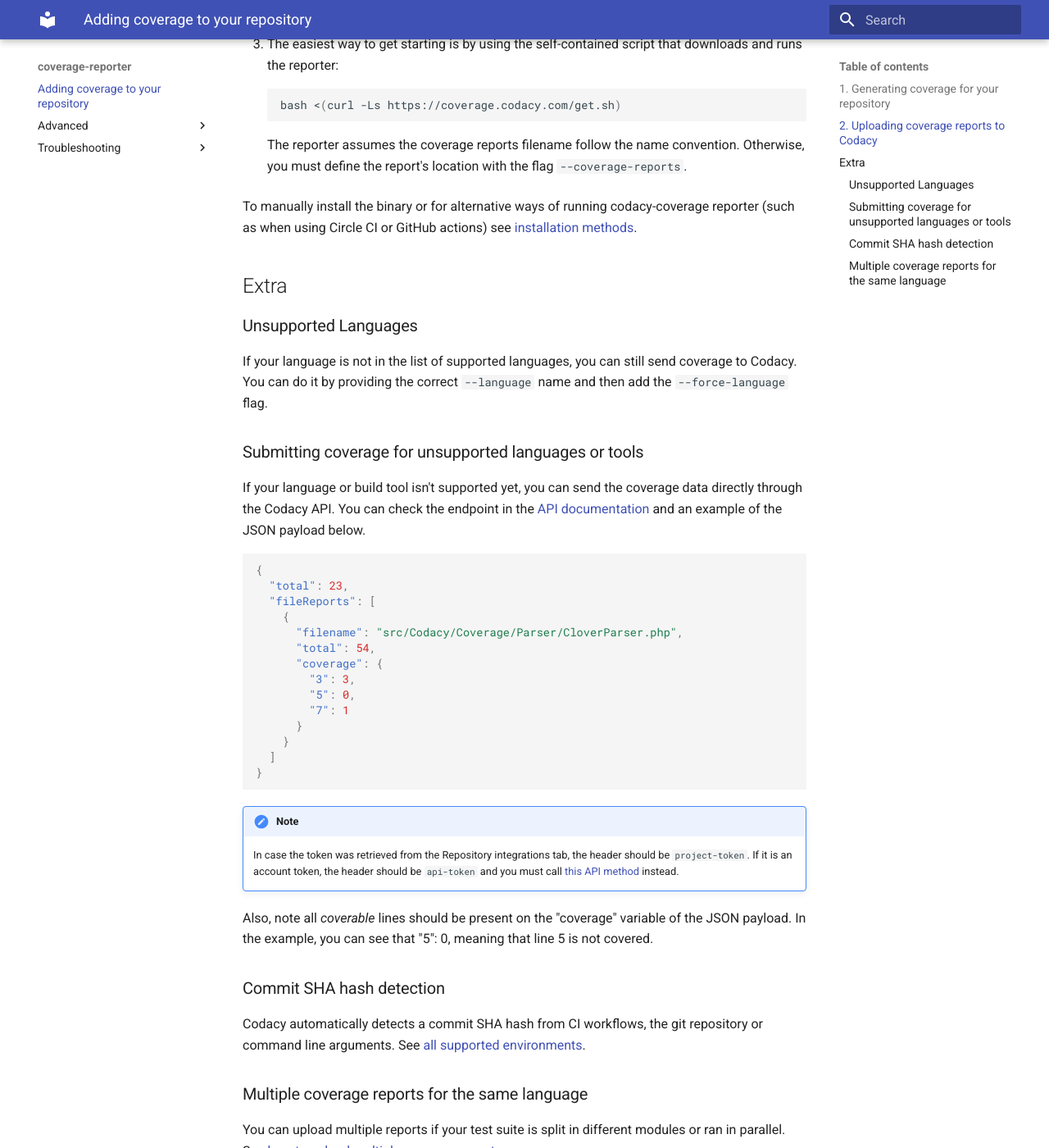
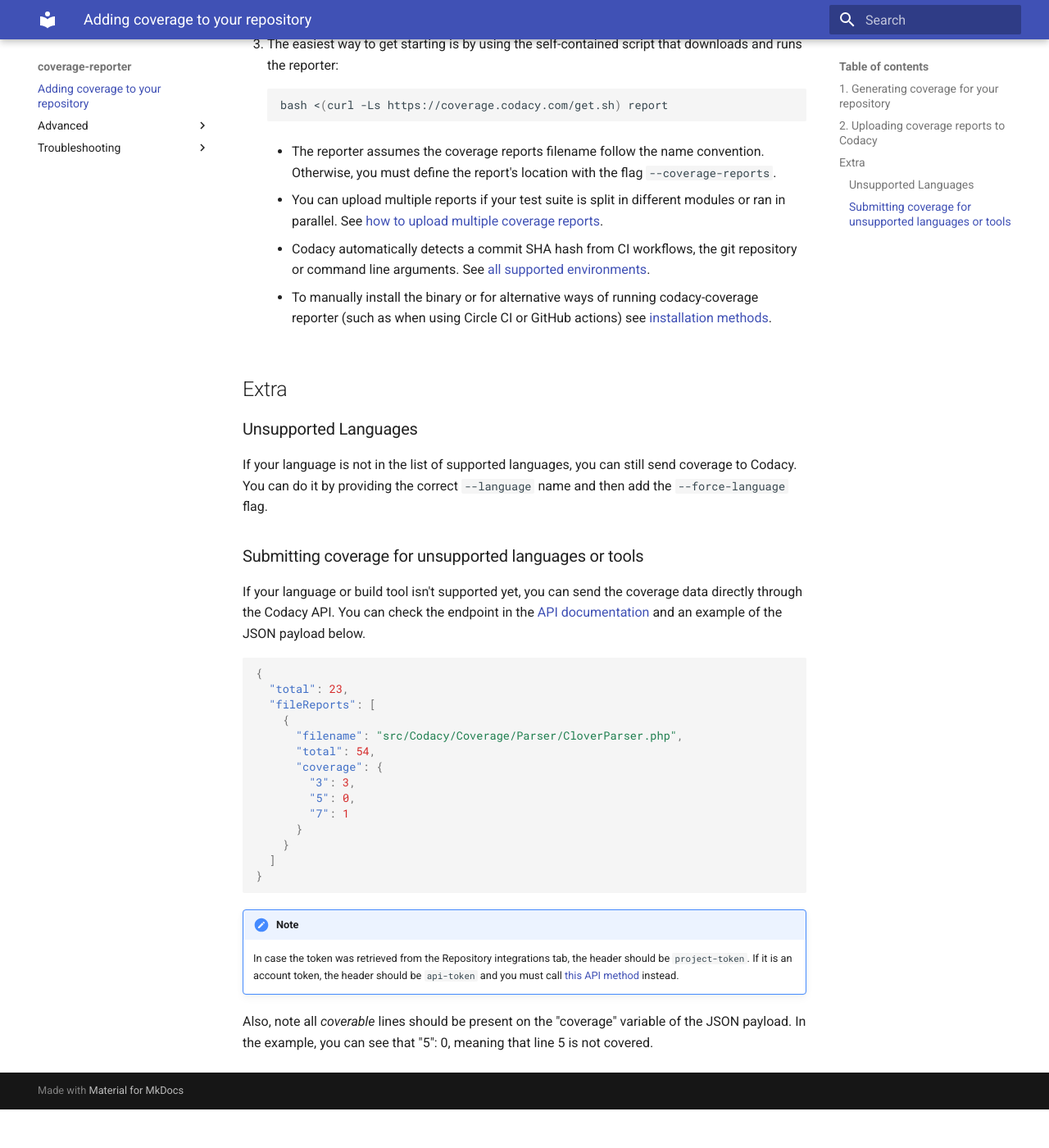
Before and after one commit to codacy/codacy-coverage-reporter, an MkDocs documentation site: the page built from docs/index.md, in a window 1280 px wide and 1400 px high, scrolled down 2249 px. Shown: the whole window at 82% size. Built offline with MkDocs 1.6.1 and Material for MkDocs 9.7.7, drawn with Linux system fonts in a browser that asks for light colours; after the commit the page ends 3602 px from its top, so only the background shows below that; some of the changed text lies outside the part shown.

Commit message:
Group pointers to more advanced information

````diff
--- a/docs/index.md
+++ b/docs/index.md
@@ -59,12 +59,16 @@
 1.  The easiest way to get starting is by using the self-contained script that downloads and runs the reporter:
 
     ```bash
-    bash <(curl -Ls https://coverage.codacy.com/get.sh)
+    bash <(curl -Ls https://coverage.codacy.com/get.sh) report
     ```
 
-    The reporter assumes the coverage reports filename follow the name convention. Otherwise, you must define the report's location with the flag `--coverage-reports`.
+    -   The reporter assumes the coverage reports filename follow the name convention. Otherwise, you must define the report's location with the flag `--coverage-reports`.
 
-To manually install the binary or for alternative ways of running codacy-coverage reporter (such as when using Circle CI or GitHub actions) see [installation methods](advanced/installation-methods.md).
+    -   You can upload multiple reports if your test suite is split in different modules or ran in parallel. See [how to upload multiple coverage reports](advanced/multiple-reports.md).
+
+    -   Codacy automatically detects a commit SHA hash from CI workflows, the git repository or command line arguments. See [all supported environments](troubleshooting/commit-detection.md).
+
+    -   To manually install the binary or for alternative ways of running codacy-coverage reporter (such as when using Circle CI or GitHub actions) see [installation methods](advanced/installation-methods.md).
 
 ## Extra
 
@@ -97,11 +101,3 @@
     In case the token was retrieved from the Repository integrations tab, the header should be `project-token`. If it is an account token, the header should be `api-token` and you must call [this API method](https://api.codacy.com/swagger#savecoveragewithprojectname) instead.
 
 Also, note all _coverable_ lines should be present on the "coverage" variable of the JSON payload. In the example, you can see that "5": 0, meaning that line 5 is not covered.
-
-### Commit SHA hash detection
-
-Codacy automatically detects a commit SHA hash from CI workflows, the git repository or command line arguments. See [all supported environments](troubleshooting/commit-detection.md).
-
-### Multiple coverage reports for the same language
-
-You can upload multiple reports if your test suite is split in different modules or ran in parallel. See [how to upload multiple coverage reports](advanced/multiple-reports.md).
````
